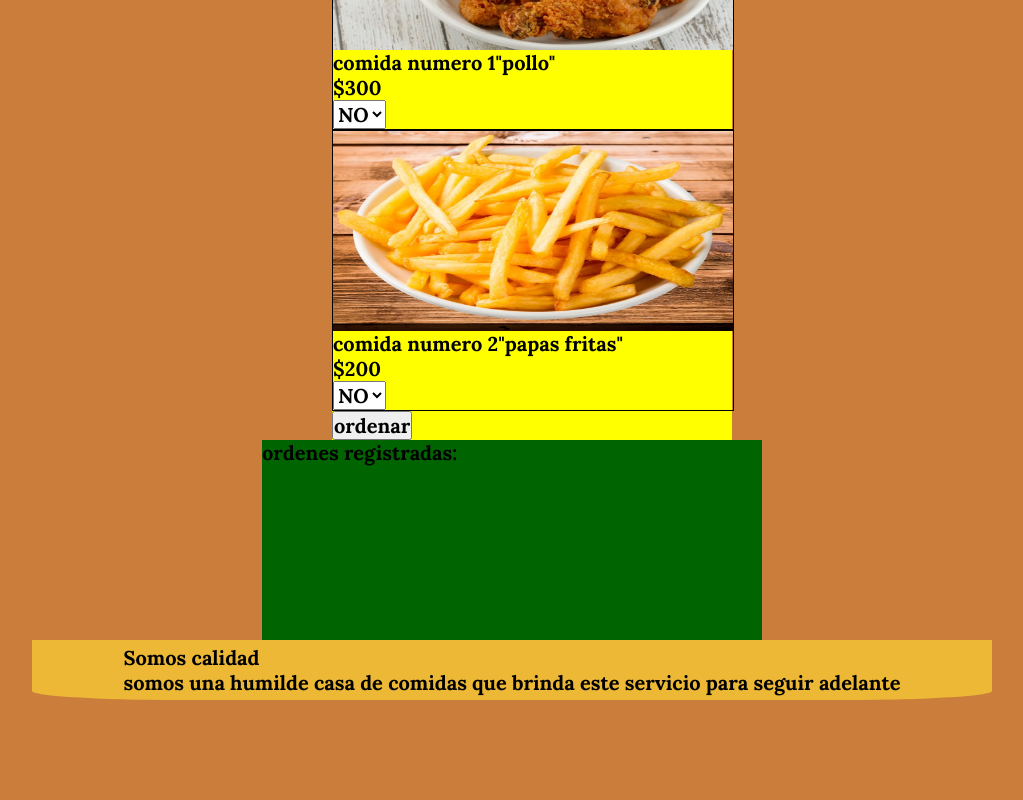
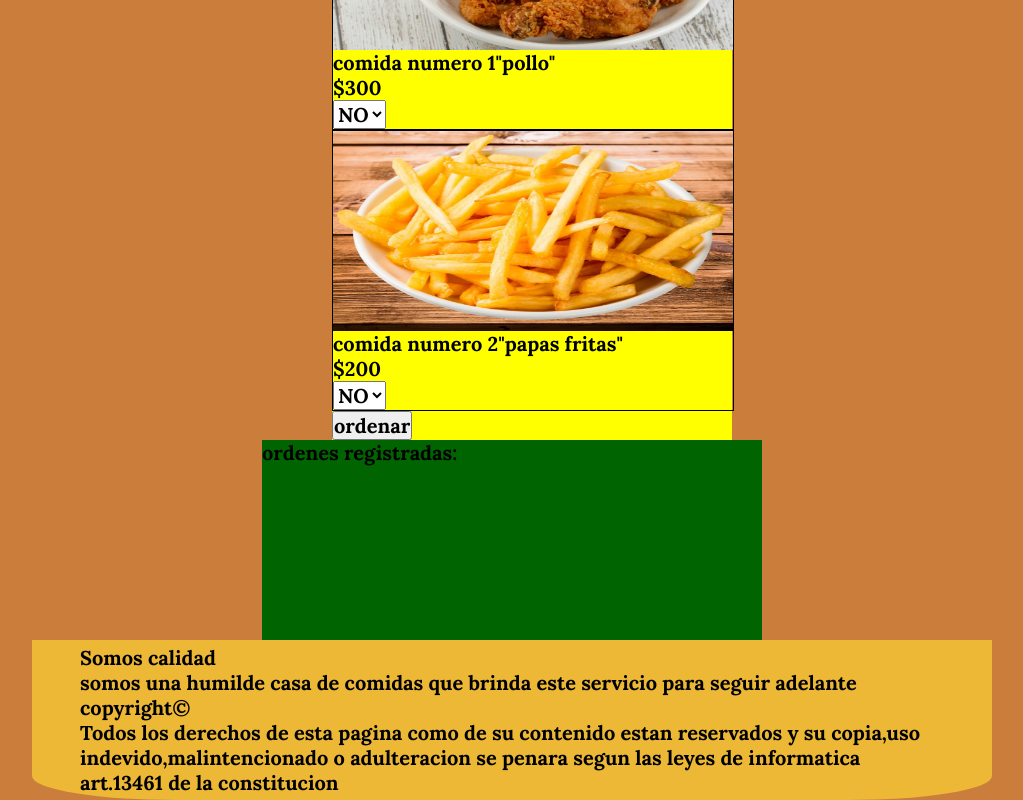
Before and after one commit to facundoR2/proyectoprog2, a plain HTML site: page index.html in a window 1280 px wide. Shown: the part 537-1337 px from the top of the page, without its empty margins (128-1151 px from the left). Before the commit the page ends 1237 px from the top, so only its background shows below. Drawn offline with Linux system fonts and the light colour scheme; no server answers.

Commit message:
se agrego copyright

```diff
--- a/index.html
+++ b/index.html
@@ -76,6 +76,8 @@
             <p>
                 <h1>Somos calidad</h1>
                 somos una humilde casa de comidas que brinda este servicio para seguir adelante
+                <h2>copyright©</h2>
+                Todos los derechos de esta pagina como de su contenido estan reservados y su copia,uso indevido,malintencionado o adulteracion se penara segun las leyes de informatica art.13461 de la constitucion
             </p>
         </div>
     </section>
```
